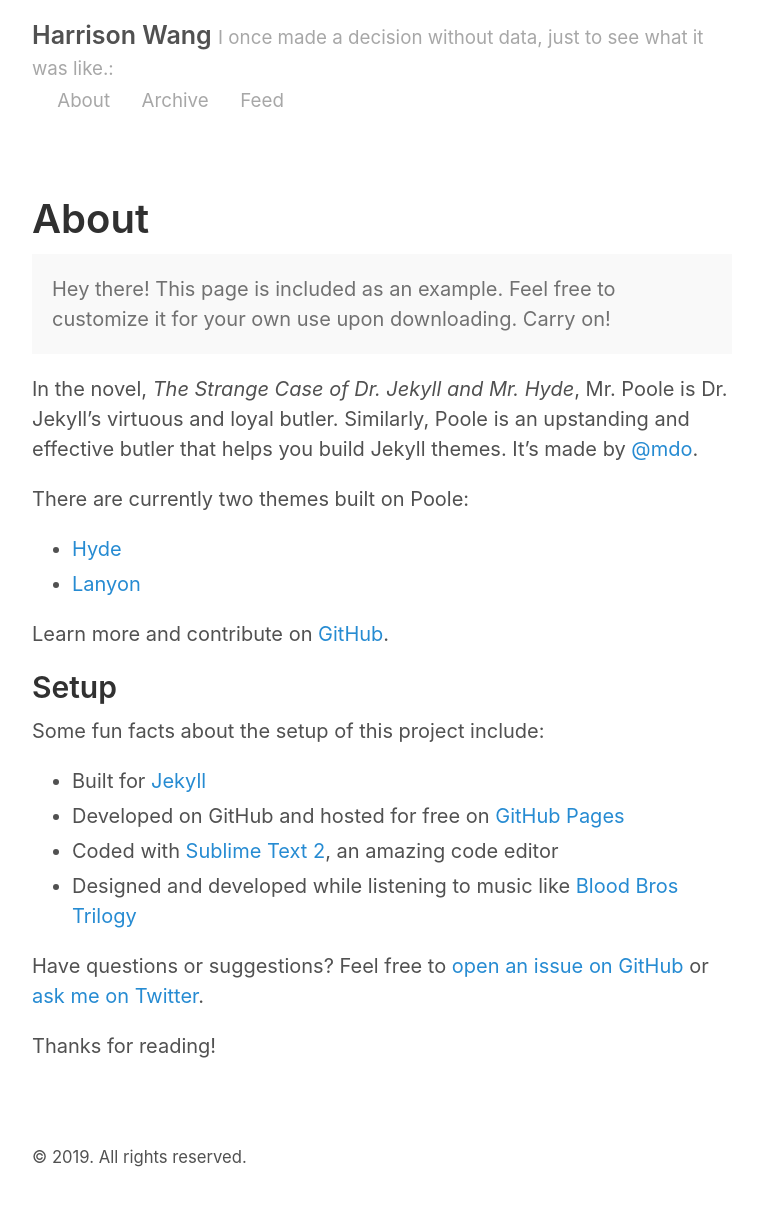
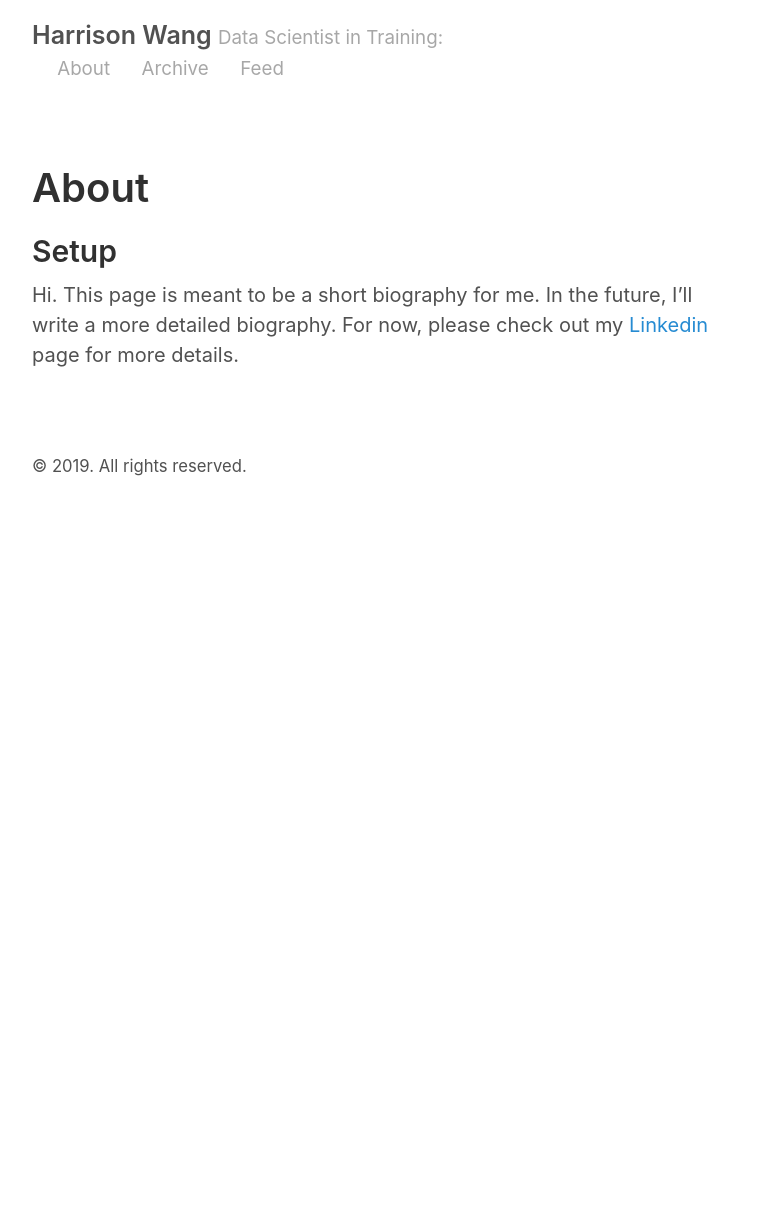
Before and after one commit to harrisonized/harrisonized.github.io, a Jekyll site: the page built from about.md, in a window 1280 px wide. Shown: the whole page, without its empty margins (258-1015 px from the left). Built offline with Jekyll 4.4.1, drawn with Linux system fonts in a browser that asks for light colours; after the commit the page ends 900 px from its top, so only the background shows below that.

Commit message:
removed most of the template pages

```diff
--- a/_config.yml
+++ b/_config.yml
@@ -3,7 +3,7 @@ permalink:
 
 # Setup
 title:               Harrison Wang
-tagline:             I once made a decision without data, just to see what it was like.
+tagline:             Data Scientist in Training
 url:                 http://harrisonized.github.io
 paginate:            2
 baseurl:             ""
@@ -17,8 +17,8 @@ sass:
 
 # About/contact
 author:
-  name:              Zach Miller
-  url:               https://twitter.com/harrisonized
+  name:              Harrison Wang
+  url:               https://www.linkedin.com/in/harrison-wang-a3a634107/
   email:             harrisonized@gmail.com
 
 # Custom vars
@@ -26,11 +26,6 @@ version:             2.0.0
 github:
   repo:              https://github.com/harrisonized
 
-# Gems
-gems:
-  - harrisonized-paginate
-  - harrisonized-gist
-
 # Page List
 pages_list:
   About: '/about'
--- a/about.md
+++ b/about.md
@@ -3,28 +3,6 @@ layout: page
 title: About
 ---
 
-<p class="message">
-  Hey there! This page is included as an example. Feel free to customize it for your own use upon downloading. Carry on!
-</p>
-
-In the novel, *The Strange Case of Dr. Jekyll and Mr. Hyde*, Mr. Poole is Dr. Jekyll's virtuous and loyal butler. Similarly, Poole is an upstanding and effective butler that helps you build Jekyll themes. It's made by [@mdo](https://twitter.com/mdo).
-
-There are currently two themes built on Poole:
-
-* [Hyde](http://hyde.getpoole.com)
-* [Lanyon](http://lanyon.getpoole.com)
-
-Learn more and contribute on [GitHub](https://github.com/poole).
-
 ## Setup
 
-Some fun facts about the setup of this project include:
-
-* Built for [Jekyll](http://jekyllrb.com)
-* Developed on GitHub and hosted for free on [GitHub Pages](https://pages.github.com)
-* Coded with [Sublime Text 2](http://sublimetext.com), an amazing code editor
-* Designed and developed while listening to music like [Blood Bros Trilogy](https://soundcloud.com/maddecent/sets/blood-bros-series)
-
-Have questions or suggestions? Feel free to [open an issue on GitHub](https://github.com/poole/poole/issues/new) or [ask me on Twitter](https://twitter.com/mdo).
-
-Thanks for reading!
+Hi. This page is meant to be a short biography for me. In the future, I'll write a more detailed biography. For now, please check out my [Linkedin](https://www.linkedin.com/in/harrison-wang-a3a634107/) page for more details.
```
Also changed, not shown: README.md.
